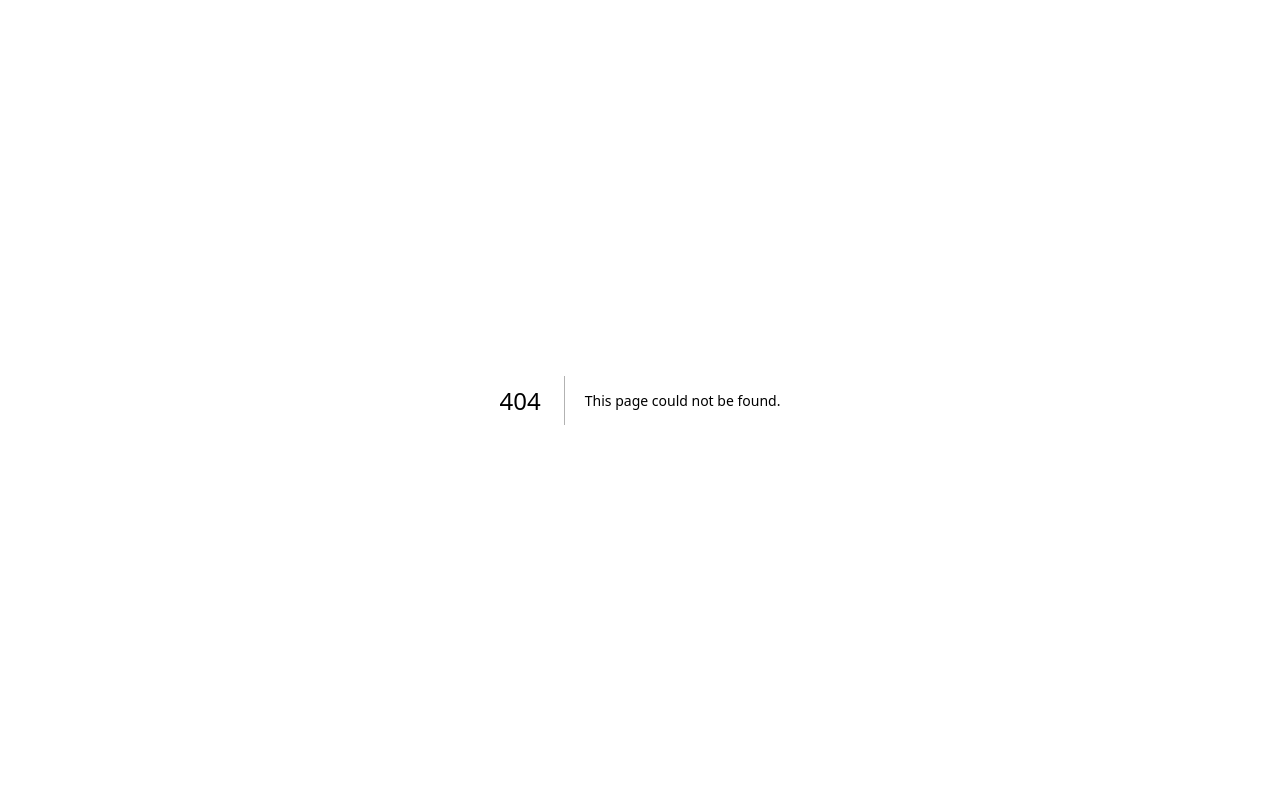
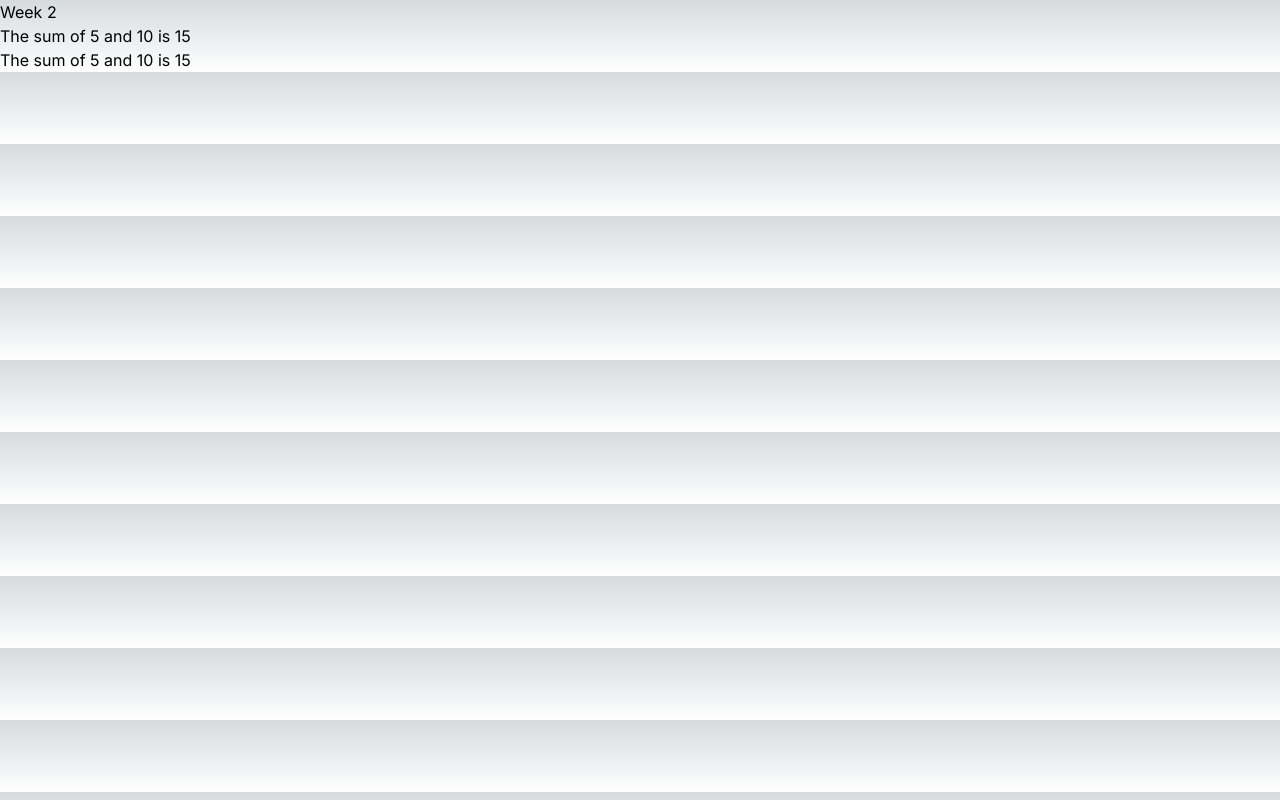
Before and after one commit to Sherif-Mansour/cprg306-demos2, a Next.js app: page /week-2 in a window 1280 px wide. Before the commit this address had no page. Built offline with nearby package versions, Linux system fonts and the light colour scheme.

Commit message:
Complete Week 2 Demo

```diff
--- a/app/page.js
+++ b/app/page.js
@@ -1,5 +1,15 @@
+import Link from "next/link"
+
 export default function Page() {
   return (
-    <main>Hello World!</main>
+    <main>
+      <h1>Web Dev 2 Demos</h1>
+
+      <ul>
+        <li>
+          <Link href="week-2">Week 2</Link>
+        </li>
+      </ul>
+    </main>
   )
 }
--- /dev/null
+++ b/app/week-2/heading.js
@@ -0,0 +1,3 @@
+export default function Heading() {
+    return <h1>Week 2</h1>;
+}
--- /dev/null
+++ b/app/week-2/page.js
@@ -0,0 +1,18 @@
+import Heading from './heading.js';
+
+export default function Page() {
+    let a = 5;
+    let b = 10;
+    let c = a + b;
+
+    return (
+        <>
+            <main>
+                <Heading />
+                <p>The sum of {a} and {b} is {c}</p>
+                <p>The sum of {a} and {b} is {a + b}</p>
+            </main>
+        </>
+
+    )
+  }
```
